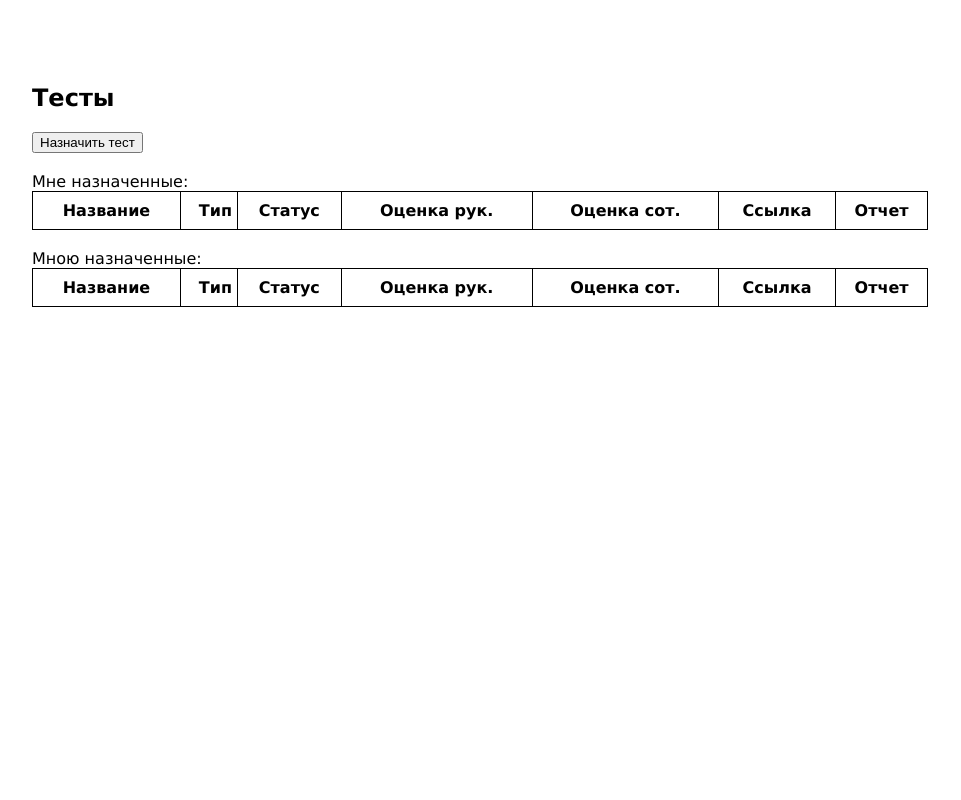
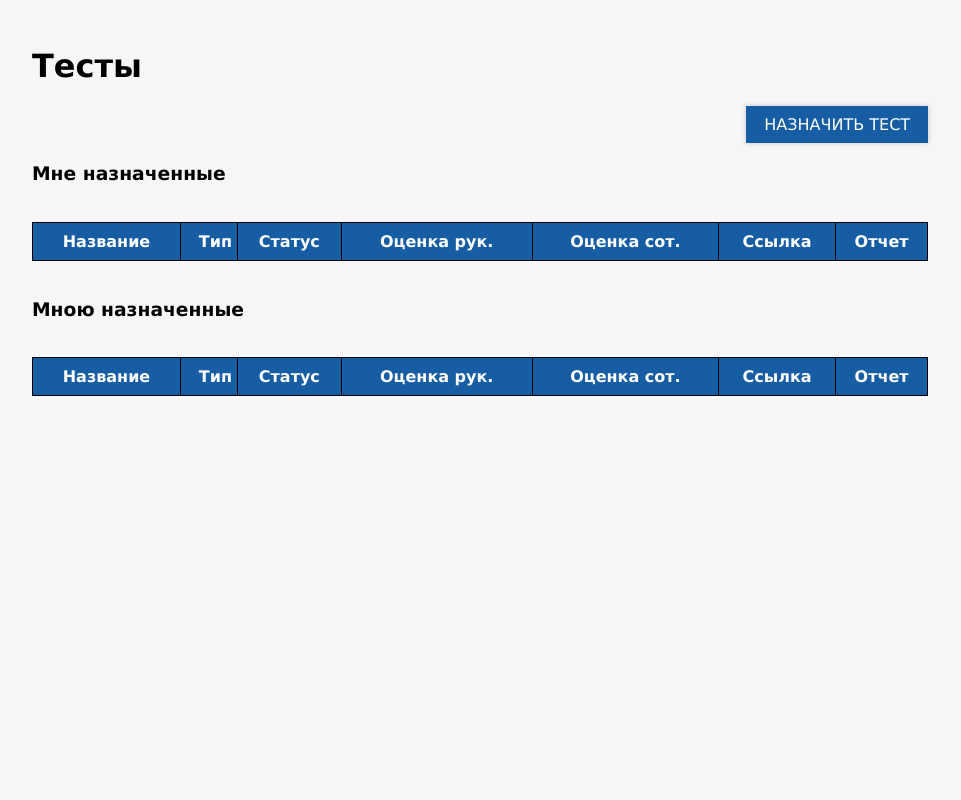
Before and after one commit to cfzile/crm, a Django app: page /grade in a window 1280 px wide. Shown: the whole page, without its empty margins (288-1249 px from the left). Run offline with Django 3.2, Linux system fonts and the light colour scheme; data that the repository does not hold is empty; some libraries are stand-ins or nearby versions.

Commit message:
update style

```diff
--- a/crm/constance.py
+++ b/crm/constance.py
@@ -1,16 +1,19 @@
 MAIN_PAGE_NAME = 'Главная'
 SITE_SIGN_UP_NAME = 'Регистрация'
 SITE_SIGN_IN_NAME = 'Вход'
-SHOW_PORTFOLIO_PAGE_NAME = 'Портфель: %s'
-CREATE_PORTFOLIO_PAGE_NAME = 'Создать портфель'
-COMPARE_PORTFOLIOS_PAGE_NAME = 'Сравнить портфели'
+PROFILE_PAGE_NAME = 'Профиль'
 NON_CORRECT_DATA = 'Введены некорректные данные'
 EVENT_INFO = "Инфо."
 EVENT_ERROR = "Ошибка"
 SUCCESSFUL = "Операция прошла успешно."
-PAGES = [['Профиль', 'home'], ['Задачи', 'tasks'], ['Тесты', 'grade'],
-         # ['События', 'events'],
-         ['Шаблоны', 'grade_templates'], ['Подчиненные', 'subordinates']]
+
+TASKS_PAGE_NAME = 'Задачи'
+TESTS_PAGE_NAME = 'Тесты'
+TEMPLATES_PAGE_NAME = 'Шаблоны'
+SUBORDINATES_PAGE_NAME = 'Подчиненные'
+
+PAGES = [[PROFILE_PAGE_NAME, 'home'], [TASKS_PAGE_NAME, 'tasks'], [TESTS_PAGE_NAME, 'grade'],
+         [TEMPLATES_PAGE_NAME, 'grade_templates'], [SUBORDINATES_PAGE_NAME, 'subordinates']]
 
 GRADE_TEMPLATE_TYPES_LIST = [(0, 'авто'), (1, 'оценка сотрудником'), (1, 'оценка руководителем')]
 GRADE_TEMPLATE_TYPES_DICT = {i[0]: i[1] for i in GRADE_TEMPLATE_TYPES_LIST}
--- a/crm/views.py
+++ b/crm/views.py
@@ -14,6 +14,7 @@ from django.template import loader
 
 import crm.events as events
 from crm import constance
+from crm.constance import *
 from crm.forms import UserForm, GraderForm
 from crm.models import Profile, Competence, GradeTemplate, Question, Schedule, Indicator, Task, Answer, GradeResults
 
@@ -136,23 +137,25 @@ def profile(request, user_id):
     return render(request, "pages/profile.html",
                   get_full_context(request,
                                    {'Title': requested_profile.name,
-                                    'requested_profile': requested_profile}))
+                                    'requested_profile': requested_profile,
+                                    'chosen_page': PROFILE_PAGE_NAME}))
 
 
 def tasks(request):
     return render(request, "pages/tasks.html",
-                  get_full_context(request, {'Title': 'Задачи'}))
+                  get_full_context(request, {'Title': 'Задачи', 'chosen_page': TASKS_PAGE_NAME}))
 
 
 def grade(request):
     return render(request, "pages/grade.html",
-                  get_full_context(request, {'Title': 'Оценка'}))
+                  get_full_context(request, {'Title': 'Оценка', 'chosen_page': TESTS_PAGE_NAME}))
 
 
 def grade_templates(request):
     return render(request, "pages/grade_templates.html",
                   get_full_context(request, {'Title': 'Шаблоны',
                                              'create_grader_form': GraderForm(),
+                                             'chosen_page': TEMPLATES_PAGE_NAME,
                                              'competences': Competence.objects.all()}))
 
 
@@ -332,7 +335,7 @@ def create_task(request):
 
 def subordinates(request):
     return render(request, "pages/subordinates.html",
-                  get_full_context(request, {'Title': 'Подчиненные'}))
+                  get_full_context(request, {'Title': 'Подчиненные', 'chosen_page': SUBORDINATES_PAGE_NAME}))
 
 
 def add_subordinate(request):
--- a/static/css/general.css
+++ b/static/css/general.css
@@ -1,8 +1,8 @@
 body {
     margin: 0;
     padding: 0;
-    background: white;
     font-family: 'Ubuntu', 'Lucida Grande', 'Lucida Sans Unicode', 'Geneva', 'Verdana', sans-serif;
+    background: #f6f6f6;
 }
 
 header {
@@ -57,19 +60,19 @@ header menu li {
     display: inline-block;
     margin-right: 5%;
     margin-top: 10%;
-    text-decoration: underline;
+    /*text-decoration: underline;*/
 }
 
 header menu li a {
-    color: white;
+    color: #171714;
     text-decoration: none;
-    text-transform: uppercase;
 }
 
 .main_block {
-    padding: 5% 5%;
+    padding: 2% 5%;
     width: 70%;
     float: left;
+    background: #f6f6f6;
     margin-left: 20%;
 }
 
@@ -204,3 +228,28 @@ table td, table th {
     border: 1px solid black;
     padding: 1% 2%;
 }
+
+#create_task, #schedule_test, #create_grader, #create_competence {
+    text-transform: uppercase;
+    display: inline-block;
+    float: right;
+    border: 0;
+    margin-bottom: 2%;
+    /*border: 1px solid grey;*/
+    box-shadow: 0px 0px 5px 0px rgba(50, 50, 50, 0.25);
+    padding: 1% 2%;
+    /*border-radius: 10px;*/
+    background: #175da3;
+    font-size: 1em;
+    color: white;
+    font-family: 'Ubuntu', 'Lucida Grande', 'Lucida Sans Unicode', 'Geneva', 'Verdana', sans-serif;
+}
+
+table th {
+    background: #175da3;
+    color: white;
+}
+
+table td a{
+    color: #171714;
+}
--- a/templates/pages/grade.html
+++ b/templates/pages/grade.html
@@ -14,7 +14,7 @@
                         <option value="{{ grade.id }}">{{ grade.name }}</option>
                     {% endfor %}
                 </select>
-            </div>
+            </div><br>
             <div class="item">
                 <label>Подчиненный:</label><br>
                 <select name="subordinate">
@@ -22,16 +22,17 @@
                         <option value="{{ subordinate.user.id }}">{{ subordinate.name }}</option>
                     {% endfor %}
                 </select>
-            </div>
+            </div><br>
             <div class="item">
                 <label>Старт:</label>
                 <input type="datetime-local" name="from">
-            </div>
+            </div><br>
             <div class="item">
                 <label>Финиш:</label>
                 <input type="datetime-local" name="to">
-            </div>
+            </div><br>
 
+            <br>
             <div class="item">
                 <input type="submit" value="Назначить">
             </div>
@@ -45,13 +46,14 @@
 
     <div class="templates">
 
-        <h2>Тесты</h2>
+        <h1>Тесты</h1>
 
         <button id="schedule_test">Назначить тест</button>
 
         <br><br>
 
-        Мне назначенные:
+        <h3>Мне назначенные</h3>
+        <br>
         <table>
             <tr>
                 <th>Название</th>
@@ -76,8 +78,9 @@
         </table>
 
         <br>
-        Мною назначенные:
+        <h3>Мною назначенные</h3>
         <br>
+
         <table>
             <tr>
                 <th>Название</th>
--- a/templates/pages/grade_templates.html
+++ b/templates/pages/grade_templates.html
@@ -41,6 +41,7 @@
             </div>
             <br>
 
+            <br><br>
             <div class="item">
                 <input type="submit" value="Создать">
             </div>
@@ -104,6 +105,8 @@
                         '<input placeholder="вес" type="text" name="indicator_value' + num + '"></div><br>');
                 });
             </script>
+
+            <br><br>
             <div class="item">
                 <input type="submit" value="Создать">
             </div>
--- a/templates/pages/tasks.html
+++ b/templates/pages/tasks.html
@@ -42,6 +42,7 @@
             </div>
             <br>
 
+            <br><br>
             <div class="item">
                 <input type="submit" value="Создать">
             </div>
@@ -54,7 +55,7 @@
     </div>
 
     <div class="templates">
-        <h2>Задачи</h2><br>
+        <h1>Задачи</h1><br>
 
         <button id="create_task">Создать задачу</button><br><br>
 
```
Also changed, not shown: other parts of static/css/general.css (+41 -17 lines), static/css/forms.css (+11 -4 lines), static/css/sign_in.css (+17 -8 lines), templates/index.html (+4 -3 lines), templates/pages/profile.html (+4 -4 lines), static/img/logo.jpg (added), static/img/logo.png (added).
